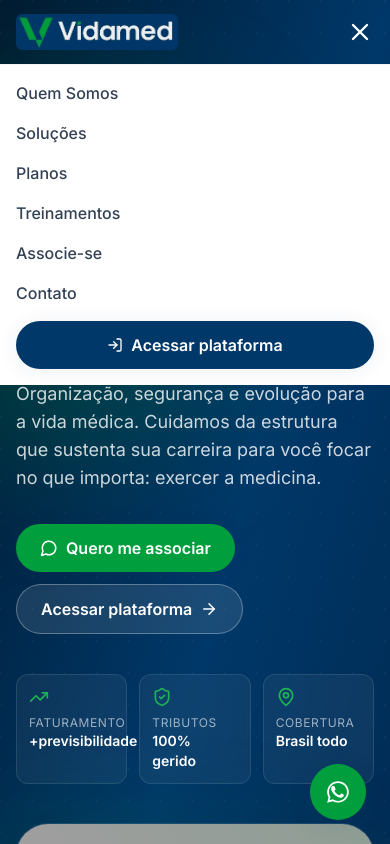
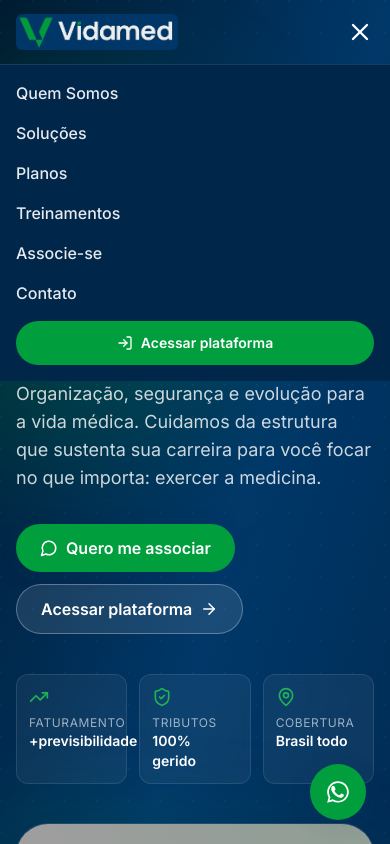
Before and after one commit to vclourencine-cpu/vidamed, a React (Vite) app: page / in a window 390 px wide. Both pictures are taken after a click on the button "Menu". Shown: the top 844 px of the page. Built offline with nearby package versions, Linux system fonts and the light colour scheme; grey boxes are pictures that could not be loaded.

Commit message:
fix(header): mantem cor escura ao rolar ao inves de virar branco

```diff
--- a/src/site/components/Header.jsx
+++ b/src/site/components/Header.jsx
@@ -21,13 +21,16 @@
     return () => window.removeEventListener('scroll', onScroll)
   }, [])
 
+  // Header sempre escuro (cor da marca) — apenas adiciona blur/sombra após rolagem
   return (
     <header className={`fixed top-0 z-50 w-full transition-all duration-300 ${
-      scrolled ? 'bg-white/95 shadow-soft backdrop-blur' : 'bg-transparent'
+      scrolled
+        ? 'bg-brand-dark/95 shadow-card backdrop-blur'
+        : 'bg-transparent'
     }`}>
       <div className="container-x flex h-16 items-center justify-between sm:h-20">
         <a href="#top" className="flex items-center">
-          <Logo size={36} variant={scrolled ? 'dark' : 'light'} />
+          <Logo size={36} variant="light" />
         </a>
 
         <nav className="hidden items-center gap-7 lg:flex">
@@ -35,9 +38,7 @@
             <a
               key={item.href}
               href={item.href}
-              className={`text-sm font-medium transition ${
-                scrolled ? 'text-slate-700 hover:text-brand' : 'text-white/85 hover:text-white'
-              }`}
+              className="text-sm font-medium text-white/85 transition hover:text-white"
             >
               {item.label}
             </a>
@@ -47,11 +48,7 @@
         <div className="hidden items-center gap-3 lg:flex">
           <Link
             to="/login"
-            className={`inline-flex items-center justify-center gap-2 rounded-full px-6 py-3 text-sm font-semibold shadow-soft transition ${
-              scrolled
-                ? 'bg-brand text-white hover:bg-brand-dark'
-                : 'bg-accent text-white hover:bg-accent-light'
-            }`}
+            className="inline-flex items-center justify-center gap-2 rounded-full bg-accent px-6 py-3 text-sm font-semibold text-white shadow-soft transition hover:bg-accent-light"
           >
             <LogIn size={16} />
             Acessar plataforma
@@ -59,7 +56,7 @@
         </div>
 
         <button
-          className={`lg:hidden ${scrolled ? 'text-slate-700' : 'text-white'}`}
+          className="text-white lg:hidden"
           onClick={() => setOpen(!open)}
           aria-label="Menu"
         >
@@ -68,19 +65,19 @@
       </div>
 
       {open && (
-        <div className="border-t border-slate-100 bg-white lg:hidden">
+        <div className="border-t border-white/10 bg-brand-dark lg:hidden">
           <div className="container-x flex flex-col gap-4 py-4">
             {NAV.map(item => (
               <a
                 key={item.href}
                 href={item.href}
                 onClick={() => setOpen(false)}
-                className="text-base font-medium text-slate-700"
+                className="text-base font-medium text-white/90 hover:text-white"
               >
                 {item.label}
               </a>
             ))}
-            <Link to="/login" className="btn-primary w-full justify-center">
+            <Link to="/login" className="inline-flex w-full items-center justify-center gap-2 rounded-full bg-accent px-6 py-3 text-sm font-semibold text-white">
               <LogIn size={16} />
               Acessar plataforma
             </Link>
```
